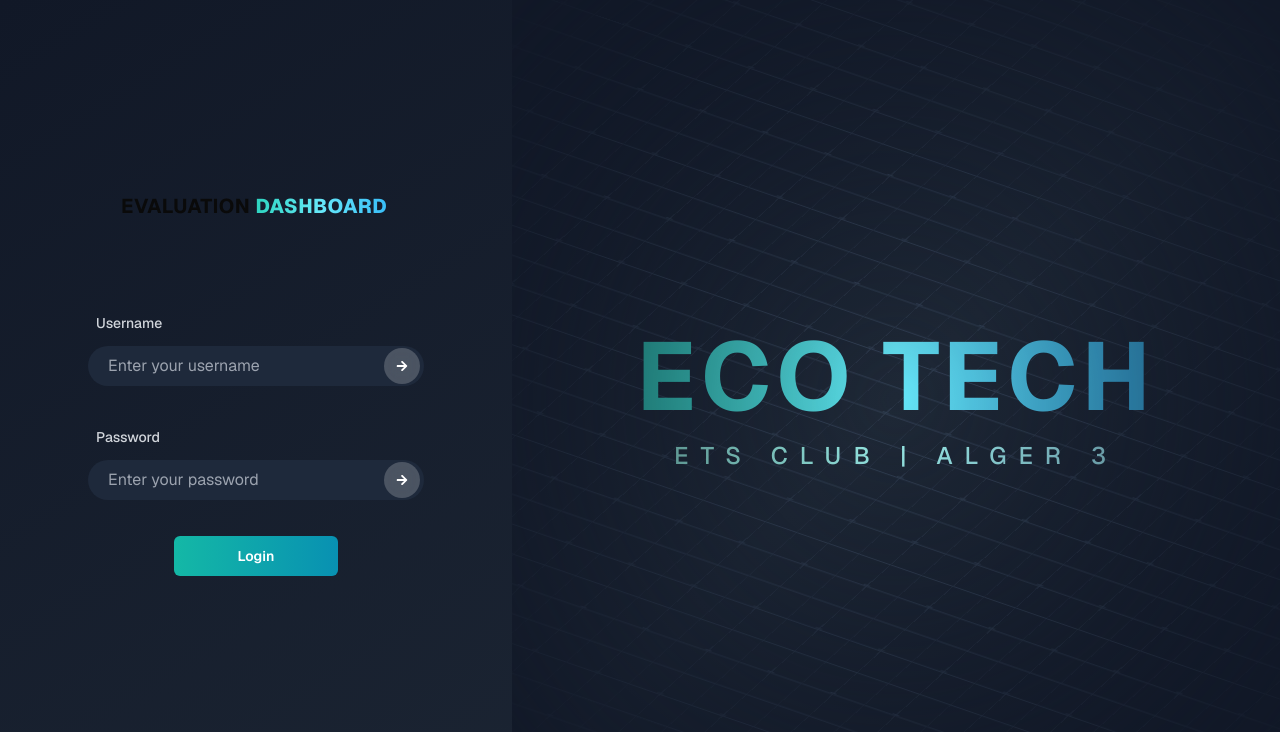
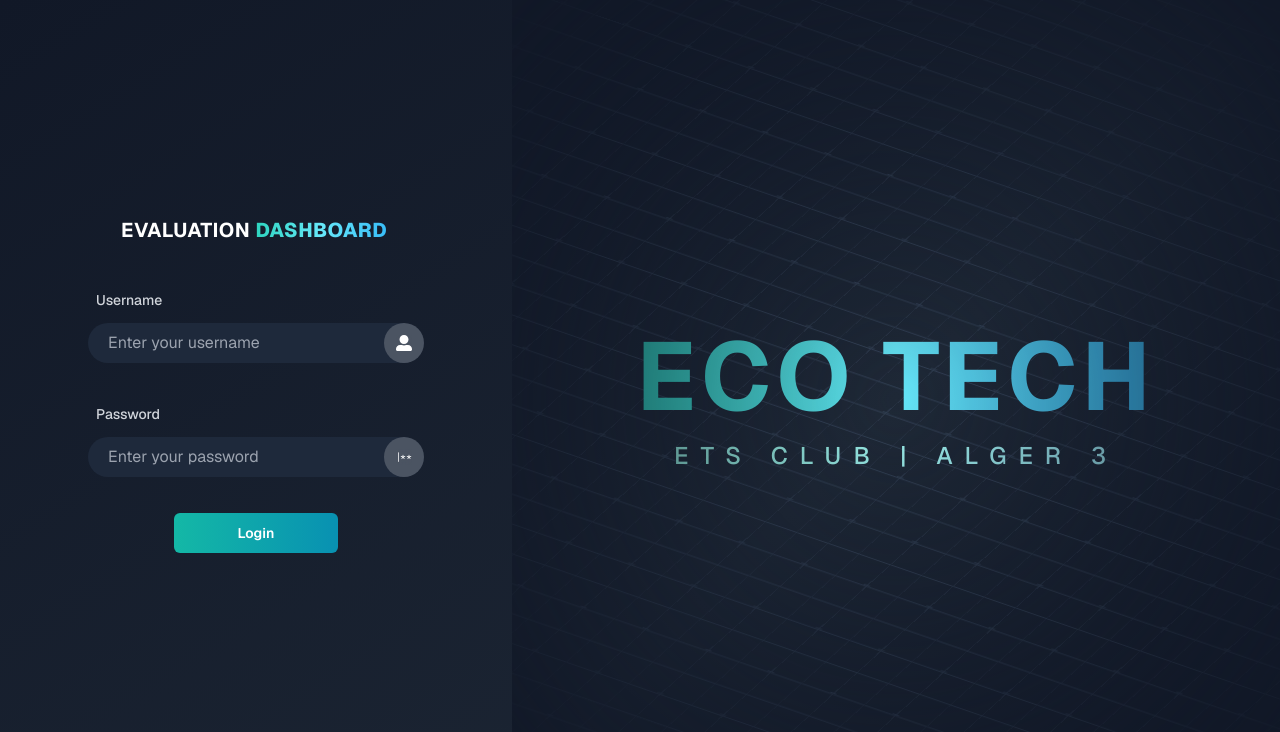
Before and after one commit to bilelBoulhia/ecotech, a Next.js app: page /sign-in in a window 1280 px wide. Shown: the top 732 px of the page. Built offline with nearby package versions, Linux system fonts and the light colour scheme.

Commit message:
fixing login page

```diff
--- a/app/(auth-pages)/sign-in/page.tsx
+++ b/app/(auth-pages)/sign-in/page.tsx
@@ -1,18 +1,19 @@
-
+'use client';
 import { Label } from "@/components/ui/label";
 import { Button } from "@/components/ui/button";
 import { Boxes } from "@/components/ui/background-boxes";
 import FadeBlurInput from "@/components/ui/Cool-input";
-
-export default async function Login() {
+import { FaUserAlt } from "react-icons/fa";
+import { PiPasswordLight } from "react-icons/pi";
+export default  function Login() {
     return (
         <div className="flex flex-row justify-center bg-gradient-to-br from-gray-900 to-gray-800 items-center min-h-screen">
-            <div className='min-h-screen gap-[52px] flex-col w-[40%] justify-center items-center flex relative'>
+            <div className='min-h-screen gap-[5px] flex-col w-[40%] justify-center items-center flex relative'>
 
                 <div>
 
                     <Label
-                        className='text-xl min-w-[270px] font-bold    uppercase tracking-wide inline-block  pb-1'>
+                        className='text-xl text-white min-w-[270px] font-bold    uppercase tracking-wide inline-block  pb-1'>
                         evaluation <span
                         className="text-transparent font-extrabold bg-clip-text bg-gradient-to-r from-teal-400 via-cyan-300 to-sky-400">Dashboard</span>
                     </Label>
@@ -21,11 +22,11 @@ export default async function Login() {
                     <form className='justify-center gap-9 flex-col flex'>
                         <div className='flex flex-col gap-2'>
                             <Label className='text-gray-300 p-2 font-medium'>Username</Label>
-                            <FadeBlurInput placeholder='Enter your username' />
+                            <FadeBlurInput Icon={FaUserAlt} placeholder='Enter your username' />
                         </div>
                         <div className='flex flex-col gap-2'>
                             <Label className='text-gray-300 p-2 font-medium'>Password</Label>
-                            <FadeBlurInput placeholder='Enter your password' />
+                            <FadeBlurInput Icon={PiPasswordLight} placeholder='Enter your password' />
                         </div>
                         <Button className='px-[4rem] self-center bg-gradient-to-r from-teal-500 to-cyan-600 hover:from-teal-600 hover:to-cyan-700 text-white font-semibold transition-all duration-300' type='submit'>
                             Login
--- a/components/ui/Cool-input.tsx
+++ b/components/ui/Cool-input.tsx
@@ -1,32 +1,38 @@
 'use client';
 
-import { FaArrowRight } from 'react-icons/fa';
+
 
 import * as React from "react";
 
+import {IconType} from "react-icons";
+
+
+
 export interface InputProps
-    extends React.InputHTMLAttributes<HTMLInputElement> {}
+    extends React.InputHTMLAttributes<HTMLInputElement> {
+    Icon:IconType;
+}
 
 
 const FadeBlurInput = React.forwardRef<HTMLInputElement, InputProps>(
-    ({ className, type, ...props }, ref) => {
+    ({ className, type,Icon, ...props }, ref) => {
         return (
-         <div className="relative w-full">
+         <div className="relative inline-flex w-full">
                     <input
                         type="text"
 
-                        className='w-full p-2 pr-10 pl-5 text-gray-100 bg-slate-800   rounded-full focus:outline-none'
+                        className='w-full p-2 pr-12 pl-5 text-gray-100 bg-slate-800   rounded-full focus:outline-none'
                         ref={ref}
                         {...props}
                     />
-                    <button
-                        id="send-button"
-                        className='absolute right-1 top-1/2 transform -translate-y-1/2 p-1 text-white rounded-full focus:outline-none  bg-white/20 '
+                    <span
+
+                        className='absolute right-0 top-0 bottom-0 flex items-center justify-center w-10 p-1 text-white rounded-full focus:outline-none  bg-white/20 '
 
                     >
-                        <FaArrowRight size={28} className="backdrop-blur-sm rounded-full p-2" />
+                        <Icon size={16} className="backdrop-blur-sm " />
 
-                    </button>
+                    </span>
 
 
 
--- a/package.json
+++ b/package.json
@@ -6,6 +6,7 @@
     "start": "next start"
   },
   "dependencies": {
+    "@heroicons/react": "^2.1.5",
     "@radix-ui/react-checkbox": "^1.1.1",
     "@radix-ui/react-dropdown-menu": "^2.1.1",
     "@radix-ui/react-label": "^2.1.0",
```
Also changed, not shown: 1 other file (tests, documents, lock files or other folders).
